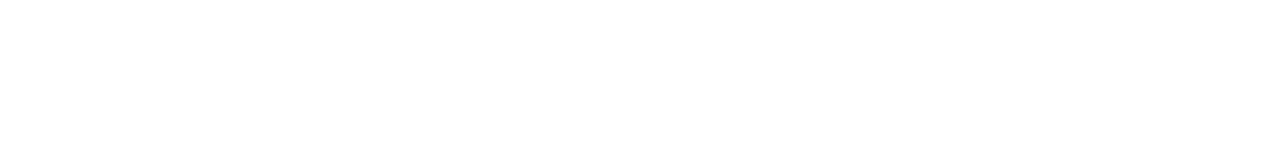
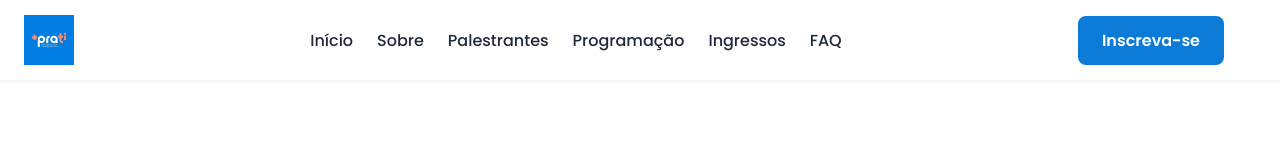
Before and after one commit to WillMaac/prati-summit-2026, a plain HTML site: page index.html in a window 1280 px wide. Drawn offline with Linux system fonts and the light colour scheme.

Commit message:
feat:  adiciona a navbar com estilização

```diff
--- a/index.html
+++ b/index.html
@@ -1,11 +1,29 @@
-<!DOCTYPE html>
-<html lang="pt-br">
-<head>
- <meta charset="UTF-8">
- <meta name="viewport" content="width=device-width, initial-scale=1.0">
- <link rel="stylesheet" href="style.css">
- <title>Evento +prati</title>
-</head>
-<body>
-</body>
+<!doctype html>
+<html lang="pt-BR">
+  <head>
+    <meta charset="UTF-8" />
+    <meta name="viewport" content="width=device-width, initial-scale=1.0" />
+    <link rel="stylesheet" href="style.css" />
+    <title>Evento +prati</title>
+  </head>
+  <body>
+    <header class="main-header">
+      <nav class="navbar">
+        <a href="#" class="logo-link">
+          <img src="./img/logo.png" alt="Logo +praTI" class="logo" />
+        </a>
+
+        <ul class="container-list">
+          <li><a href="#inicio" class="nav-link">Início</a></li>
+          <li><a href="#sobre" class="nav-link">Sobre</a></li>
+          <li><a href="#palestrantes" class="nav-link">Palestrantes</a></li>
+          <li><a href="#programacao" class="nav-link">Programação</a></li>
+          <li><a href="#ingressos" class="nav-link">Ingressos</a></li>
+          <li><a href="#faq" class="nav-link">FAQ</a></li>
+        </ul>
+
+        <a href="#ingressos" class="nav-btn">Inscreva-se </a>
+      </nav>
+    </header>
+  </body>
 </html>
--- a/style.css
+++ b/style.css
@@ -1,7 +1,65 @@
 @import url('variables.css');
 
-*{
- padding: 0;
- margin: 0;
- box-sizing: border-box;
+* {
+  padding: 0;
+  margin: 0;
+  box-sizing: border-box;
 }
+
+.main-header {
+  background-color: var(--color-bg-main);
+  box-shadow: 0 2px 4px rgba(0, 0, 0, 0.05);
+  padding: 0 24px;
+}
+
+.navbar {
+  display: flex;
+  justify-content: space-between;
+  align-items: center;
+  max-width: 1200px;
+  margin: 0, auto;
+  height: 80px;
+}
+
+.logo {
+  height: 50px;
+  width: auto;
+  display: block;
+}
+
+.container-list {
+  display: flex;
+  list-style: none;
+  gap: 24px;
+}
+
+.nav-link {
+  text-decoration: none;
+  font-family: var(--font-titles);
+  font-size: 16px;
+  font-weight: 500;
+  color: var(--color-text-main);
+  transition: color 0.2s ease;
+}
+
+.nav-link:hover,
+.nav-link.active {
+  color: var(--color-primary);
+}
+
+.nav-btn {
+  display: inline-block;
+  text-decoration: none;
+  background-color: var(--color-primary);
+  color: var(--color-bg-main);
+  font-family: var(--font-titles);
+  font-size: 16px;
+  font-weight: 600;
+  padding: 12px 24px;
+  border-radius: 8px;
+  transition: background-color 0.2s ease;
+}
+
+.nav-btn:hover {
+  background-color: var(--color-dark-blue);
+}
```
